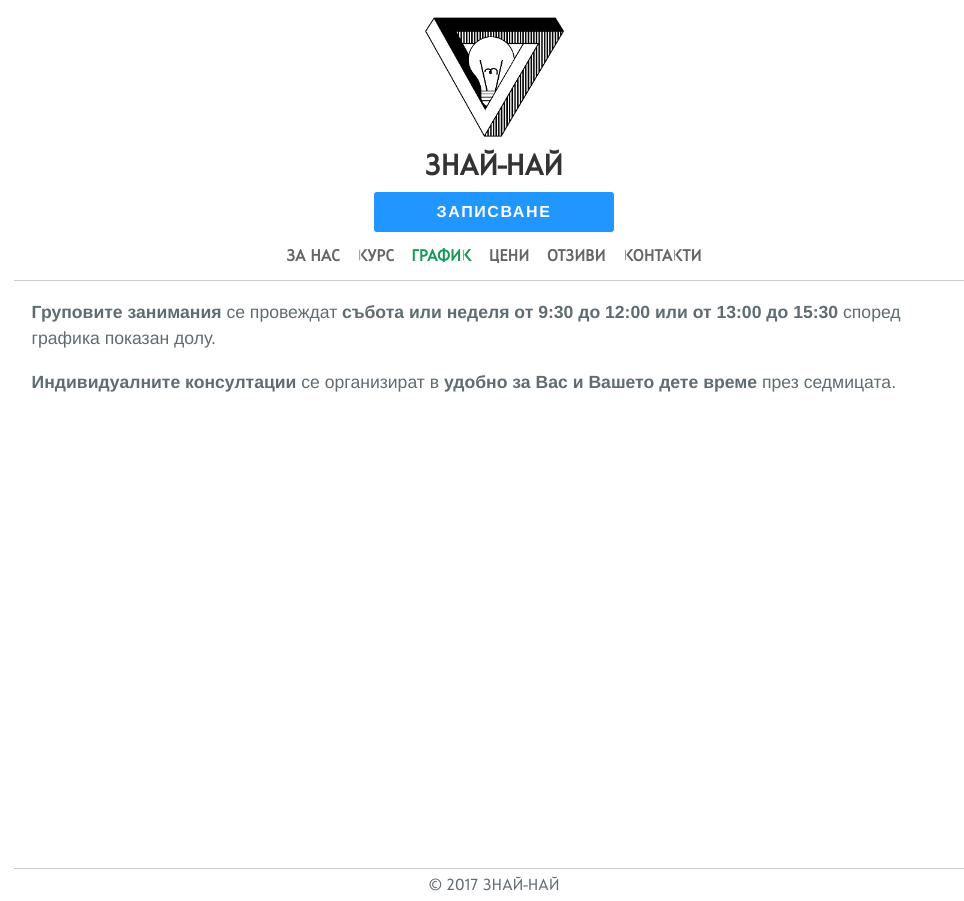
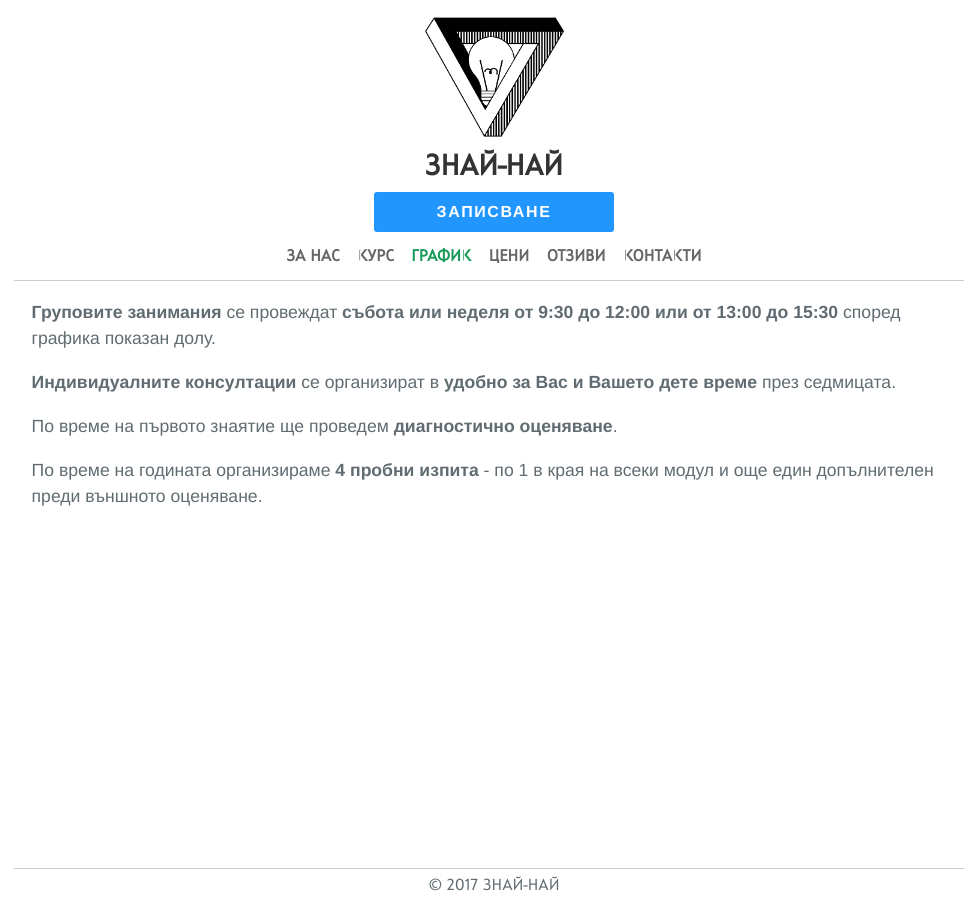
Before and after one commit to znainai/znainai.github.io, a Jekyll site: the page built from _pages/schedule.md, in a window 1280 px wide. Shown: the whole page, without its empty margins (146-1110 px from the left). Built offline with Jekyll 4.4.1, drawn with Linux system fonts in a browser that asks for light colours.

Commit message:
Update schedule.md

```diff
--- a/_pages/schedule.md
+++ b/_pages/schedule.md
@@ -5,3 +5,7 @@ title: График
 **Груповите занимания** се провеждат **събота или неделя от 9:30 до 12:00 или от 13:00 до 15:30** според графика показан долу.
 
 **Индивидуалните консултации** се организират в **удобно за Вас и Вашето дете време** през седмицата.
+
+По време на първото знаятие ще проведем **диагностично оценяване**.
+
+По време на годината организираме **4 пробни изпита** - по 1 в края на всеки модул и още един допълнителен преди външното оценяване.
```
